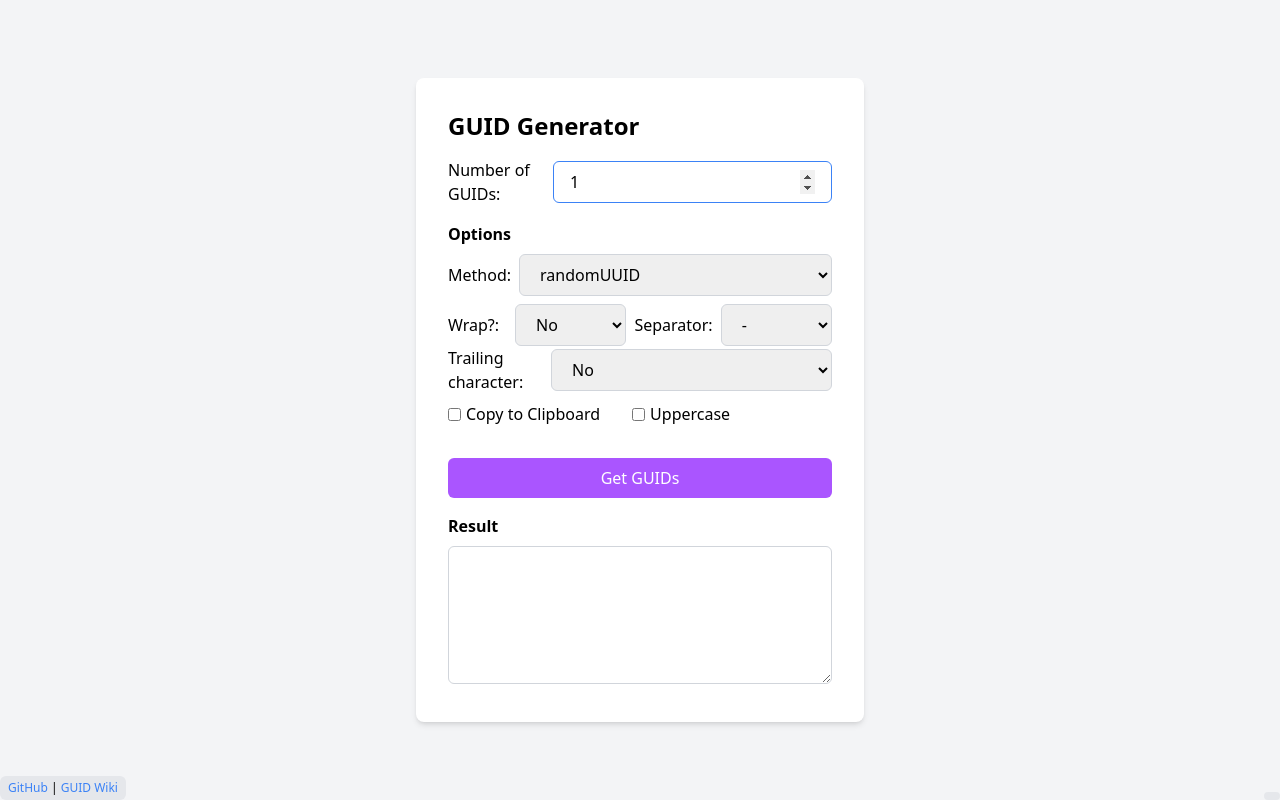
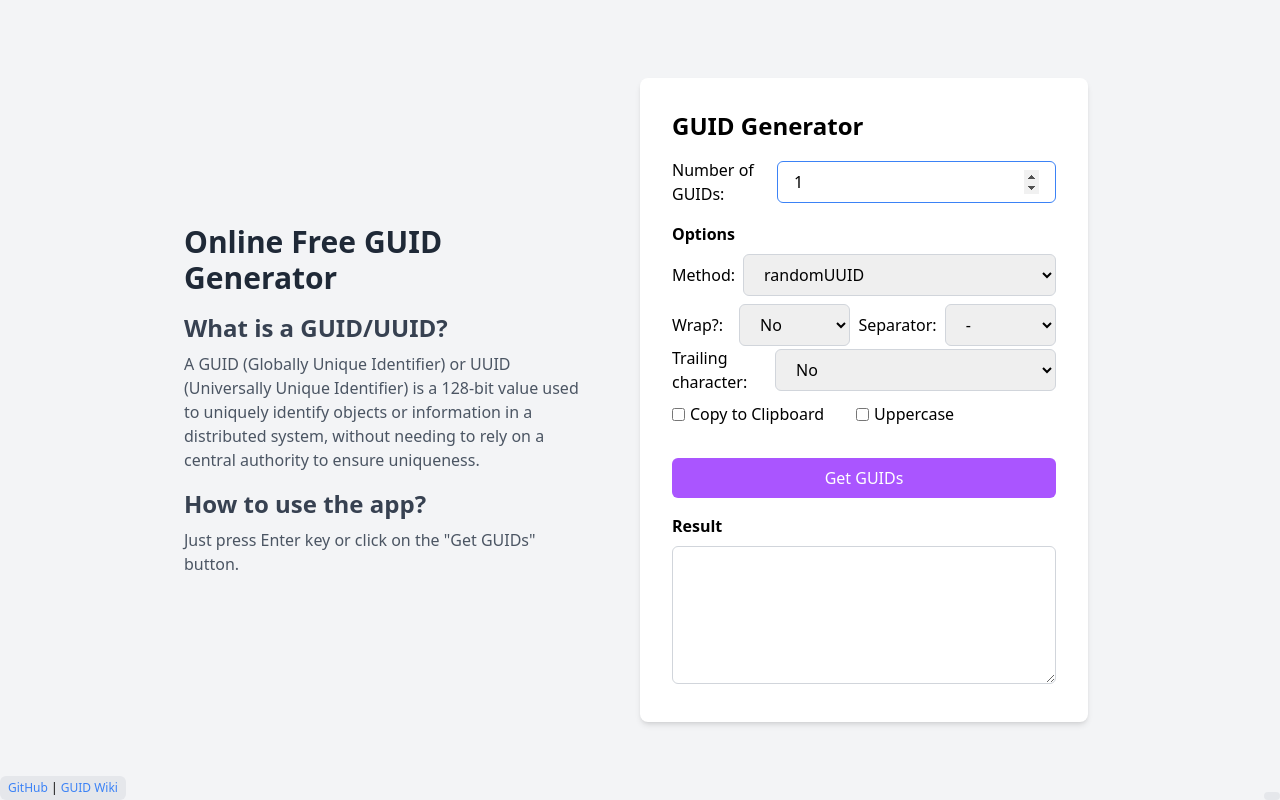
Before and after one commit to fcanigia/guid-generator, a Vue app: page / in a window 1280 px wide. Built offline with nearby package versions, Linux system fonts and the light colour scheme.

Commit message:
add some text regarding guids

```diff
--- a/index.html
+++ b/index.html
@@ -18,9 +18,21 @@
     <meta name="viewport" content="width=device-width, initial-scale=1.0" />
     <meta
       name="description"
-      content="Easily generate unique GUIDs with our free online GUID generator. Simple, fast, and reliable! Try it now!"
+      content="Generate unique GUIDs instantly with our free, fast, and secure online GUID generator. No signup required. Try it now!"
     />
-    <title>Generate Unique GUIDs Instantly | Free Online Tool</title>
+    <title>Generate Unique GUID Online</title>
+    <script type="application/ld+json">
+      {
+        "@context": "http://schema.org",
+        "@type": "WebPage",
+        "name": "GUID Generator",
+        "description": "Free online GUID generator",
+        "author": {
+          "@type": "Person",
+          "name": "Facundo Canigia"
+        }
+      }
+    </script>
   </head>
   <body>
     <div id="app"></div>
--- a/src/views/HomeView.vue
+++ b/src/views/HomeView.vue
@@ -96,7 +96,20 @@ const copyGuidsToClipboard = async (guids: string) => {
     </h1>
   </div>
   <div class="min-h-screen bg-gray-100 flex items-center justify-center">
-    <div class="bg-white p-8 rounded-lg shadow-md w-full max-w-md">
+    <!-- Left Section: Text Information -->
+    <div class="hidden md:block text-left p-6 max-w-md">
+      <h1 class="text-3xl font-bold text-gray-800 mb-4">Online Free GUID Generator</h1>
+      <h2 class="text-2xl font-semibold text-gray-700 mb-2">What is a GUID/UUID?</h2>
+      <p class="text-gray-600 mb-4">
+        A GUID (Globally Unique Identifier) or UUID (Universally Unique Identifier) is a 128-bit
+        value used to uniquely identify objects or information in a distributed system, without
+        needing to rely on a central authority to ensure uniqueness.
+      </p>
+      <h2 class="text-2xl font-semibold text-gray-700 mb-2">How to use the app?</h2>
+      <p class="text-gray-600">Just press Enter key or click on the "Get GUIDs" button.</p>
+    </div>
+
+    <div class="bg-white p-8 rounded-lg shadow-md w-full max-w-md mx-8">
       <h2 class="text-2xl font-bold mb-4">GUID Generator</h2>
       <div class="flex items-center mb-4">
         <label for="numberOfGuids" class="mr-2">Number of GUIDs:</label>
```
